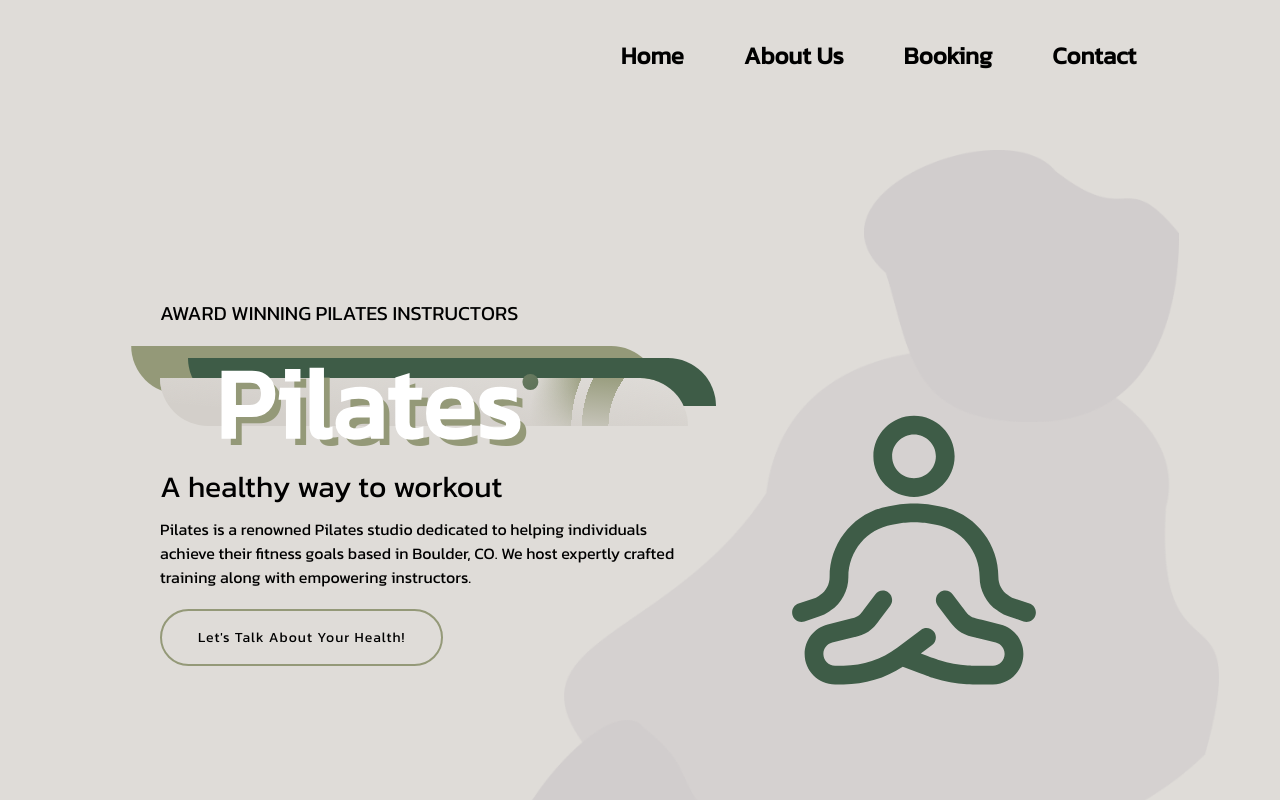
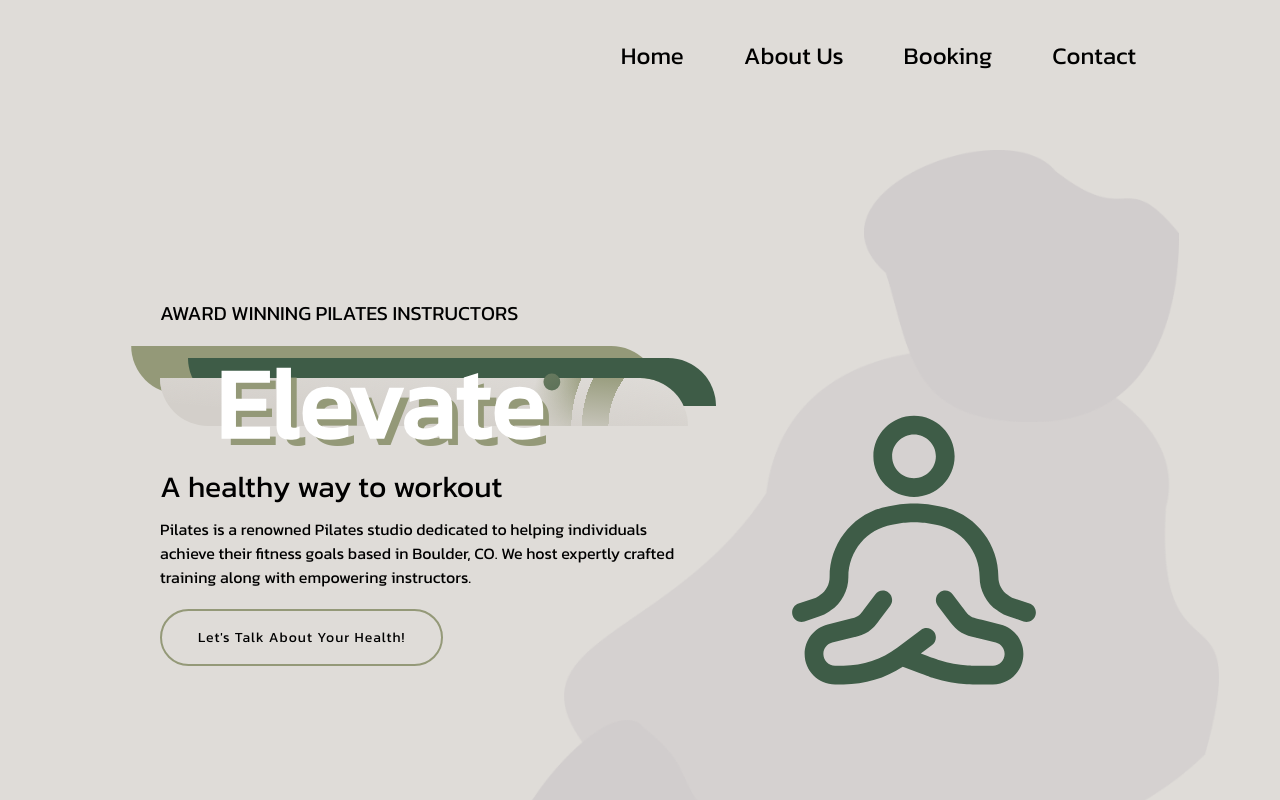
Before and after one commit to Carlie16604/Elevate, a React (Vite) app: page / in a window 1280 px wide. Shown: the top 800 px of the page. Built offline with nearby package versions, Linux system fonts and the light colour scheme.

Commit message:
updated logo

```diff
--- a/index.html
+++ b/index.html
@@ -2,10 +2,10 @@
 <html lang="en">
   <head>
     <meta charset="UTF-8" />
-    <link rel="icon" id="svg" href="/src/assets/logo.svg"/>
+    <link rel="icon" id="svg" href="/src/assets/Home/meditate.svg"/>
     <link href='https://fonts.googleapis.com/css?family=Kanit' rel='stylesheet'>
     <meta name="viewport" content="width=device-width, initial-scale=1.0" />
-    <title>Pilates</title>
+    <title>Elevate</title>
   </head>
   <body>
     <div id="root"></div>
--- a/src/pages/Home.jsx
+++ b/src/pages/Home.jsx
@@ -28,7 +28,7 @@ const Home = () => {
                             <div className='grid grid-cols-2 items-center pt-[250px] pl-24 relative'>
                                 <div>
                                     <div className='artist-card top-32'>
-                                        <h1 className='artist-card__title'>Pilates</h1>
+                                        <h1 className='artist-card__title'>Elevate</h1>
                                     </div>
                                     <h3 className='text-[20px] text-black font-medium uppercase animate-slide-up'>
                                         Award Winning Pilates Instructors
--- a/src/pages/NavBar.jsx
+++ b/src/pages/NavBar.jsx
@@ -16,7 +16,7 @@ const NavBar = () => {
             <div className='p-0 w-screen fixed z-50'>
                 <div className='container flex flex-row-reverse'>
                     <div className='NavBar'>
-                        <ul className='font-bold cursor-pointer text-2xl'>
+                        <ul className='font-medium cursor-pointer text-2xl'>
                             <Link to='/' onClick={ goTop }>
                                 <div>Home</div>
                             </Link>
```
Also changed, not shown: src/assets/logo.svg (deleted).
